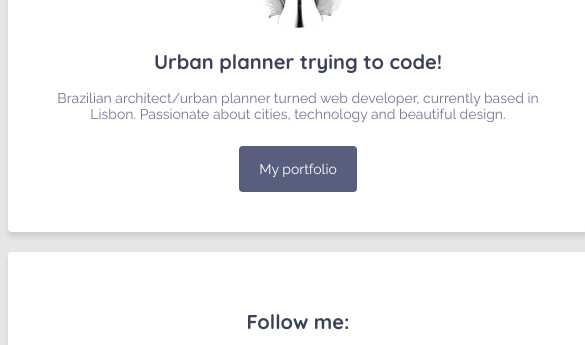
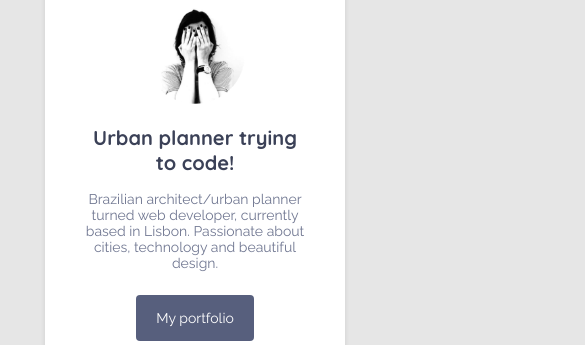
Before and after one commit to sabrinabertol/profile, a plain HTML site: page index.html in a window 390 px wide. Shown: the part 210-555 px from the top of the page, 585 px wide, since content can reach past the window. Drawn offline with Linux system fonts and the light colour scheme.

Commit message:
my profile page

```diff
--- a/index.html
+++ b/index.html
@@ -8,6 +8,7 @@
     <link rel="stylesheet" href="style.css">
   </head>
   <body>
+    <div class="container">
       <div class="card-white">
         <h1>Hello there, I'm Sabrina Bertol 😊</h1>
         <img src="images/sabrina.png" alt="Sabrina Bertol" width="100px">
@@ -35,5 +36,6 @@
         </li>
       </ul>
     </div>
+  </div>
   </body>
 </html>
--- a/style.css
+++ b/style.css
@@ -1,23 +1,13 @@
 @import url('https://fonts.googleapis.com/css2?family=Quicksand:wght@300;400;500;600;700&family=Raleway&display=swap');
 
-@media (max-width: 960px) {
-  .container {
-    width: 700px;
-  }
-}
-@media (max-width: 720px) {
-  .container {
-    width: 500px;
-  }
-}
-@media (max-width: 540px) {
-  .container {
-    width: 300px;
-  }
-}
 
 body {
   background-color: rgb(230, 230, 230);
+}
+
+.container {
+  margin: 0px auto;
+  width: 500px;
 }
 
 h1 {
@@ -61,7 +51,7 @@ h2 {
   text-align: center;
   margin: 20px auto;
   border-radius: 4px;
-  width: 500px;
+/*  width: 500px;*/
   box-shadow: 0px 5px 5px rgba(0, 0, 0, 0.1)
 }
 
@@ -97,3 +87,19 @@ h2 {
 .list-inline i:hover {
   color: rgba(200, 200, 200, 0.5);
 }
+
+@media (max-width: 960px) {
+  .container {
+    width: 700px;
+  }
+}
+@media (max-width: 720px) {
+  .container {
+    width: 500px;
+  }
+}
+@media (max-width: 540px) {
+  .container {
+    width: 300px;
+  }
+}
```
Lines whose indentation alone changed are shown as unchanged.
